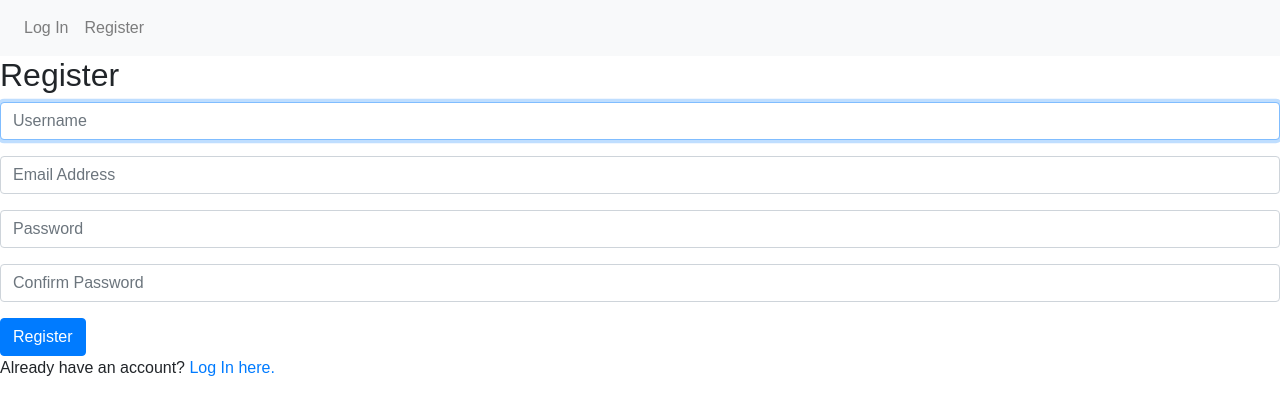
After one commit to ksenijasam/shyshadow, a Django app: page /register in a window 1280 px wide. The commit adds this page. Shown: the top 415 px of the page. Run offline with Django 4.2, Linux system fonts and the light colour scheme; some libraries are stand-ins or nearby versions; some web fonts are replaced.

Commit message:
registration initial commit

```diff
--- a/therapy_manager/templates/therapy_manager/layout.html
+++ b/therapy_manager/templates/therapy_manager/layout.html
@@ -32,7 +32,7 @@
                         <a class="nav-link" href="{% url 'login' %}">Log In</a>
                     </li>
                     <li class="nav-item">
-                        <a class="nav-link">Register</a>
+                        <a class="nav-link" href="{% url 'register' %}">Register</a>
                     </li>
                 {% endif %}
               </ul>
--- a/therapy_manager/templates/therapy_manager/login.html
+++ b/therapy_manager/templates/therapy_manager/login.html
@@ -19,6 +19,6 @@
         <input class="btn btn-primary" type="submit" value="Login">
     </form>
 
-    Don't have an account? <a>Register here.</a>
+    Don't have an account? <a href="{% url 'register' %}">Register here.</a>
 
 {% endblock %}
--- /dev/null
+++ b/therapy_manager/templates/therapy_manager/register.html
@@ -0,0 +1,30 @@
+{% extends "therapy_manager/layout.html" %}
+
+{% block body %}
+
+    <h2>Register</h2>
+
+    {% if message %}
+        <div>{{ message }}</div>
+    {% endif %}
+
+    <form action="{% url 'register' %}" method="post">
+        {% csrf_token %}
+        <div class="form-group">
+            <input class="form-control" autofocus type="text" name="username" placeholder="Username">
+        </div>
+        <div class="form-group">
+            <input class="form-control" type="email" name="email" placeholder="Email Address">
+        </div>
+        <div class="form-group">
+            <input class="form-control" type="password" name="password" placeholder="Password">
+        </div>
+        <div class="form-group">
+            <input class="form-control" type="password" name="confirmation" placeholder="Confirm Password">
+        </div>
+        <input class="btn btn-primary" type="submit" value="Register">
+    </form>
+
+    Already have an account? <a href="{% url 'login' %}">Log In here.</a>
+
+{% endblock %}
--- a/therapy_manager/urls.py
+++ b/therapy_manager/urls.py
@@ -3,7 +3,8 @@ from django.urls import path
 from . import views
 
 urlpatterns = [
-    path("", views.index, name="index"),
-    path("login", views.login, name="login"),
+    path("", views.index, name = "index"),
+    path("login", views.login, name = "login"),
+    path("register", views.register, name =" register"),
 
 ]
```
